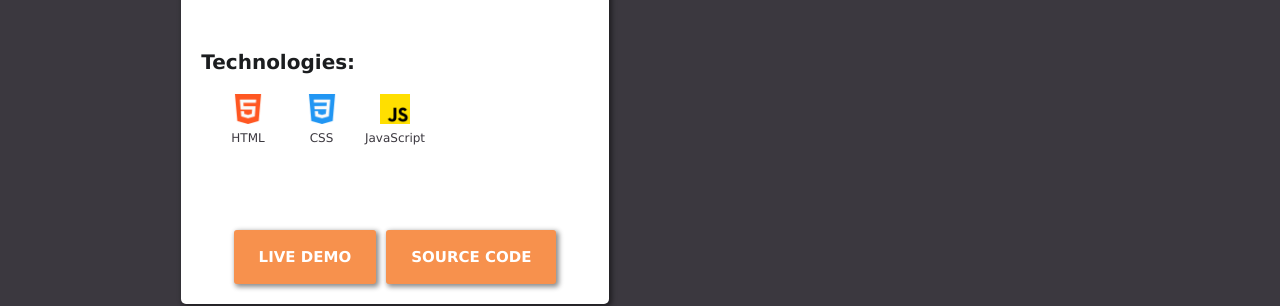
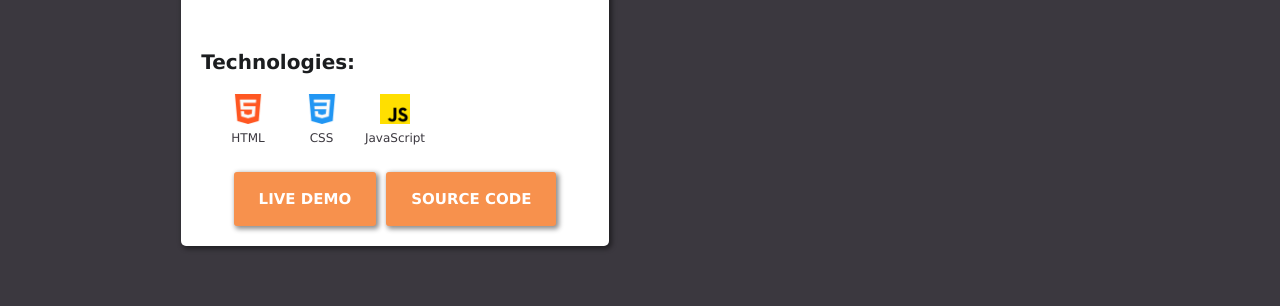
Before and after one commit to GustavoGFG/GustavoDeveloper, a plain HTML site: page index.html in a window 1280 px wide. Shown: the part 3287-3593 px from the top of the page. Drawn offline with nearby package versions, Linux system fonts and the light colour scheme.

Commit message:
:Fix:CSS card bug

```diff
--- a/style.css
+++ b/style.css
@@ -361,7 +361,7 @@ address a:hover i {
   text-decoration: underline;
 }
 .techs-container {
-  min-height: 180px;
+  /* min-height: 180px; */
   flex: 1;
 }
 .project-container .techs {
```
